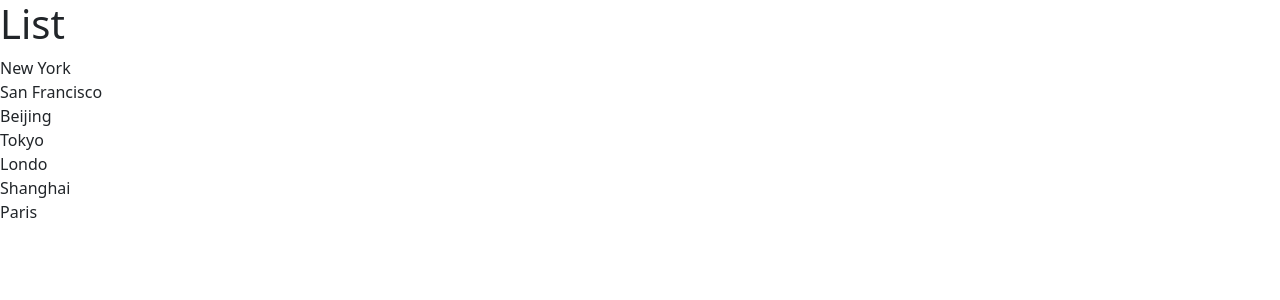
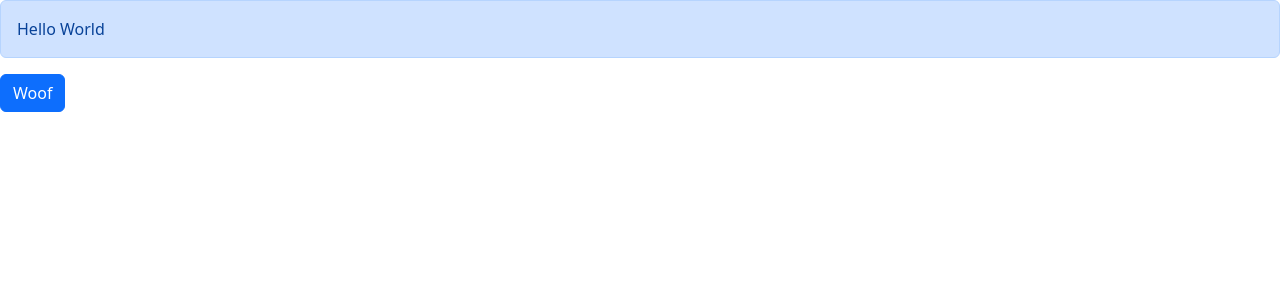
Before and after one commit to deardaveed/react-18-for-beginners, a React (Vite) app: page / in a window 1280 px wide. Shown: the top 300 px of the page. Built offline with nearby package versions, Linux system fonts and the light colour scheme.

Commit message:
added button component

```diff
--- a/src/App.tsx
+++ b/src/App.tsx
@@ -1,7 +1,13 @@
-import ListGroup from './components/ListGroup';
+import Alert from './components/Alert';
+import Button from './components/Button';
 
 function App() {
-  return <div><ListGroup /></div>;
+  return (
+    <div>
+      <Alert>Hello World</Alert>
+      <Button>Woof</Button>
+    </div>
+  );
 }
 
 export default App;
--- a/src/Message.tsx
+++ b/src/Message.tsx
@@ -1,9 +1,10 @@
-function Message () {
+function Message() {
   //JSX: javascript XML
   const name = 'David';
 
-  if (name)
+  if (name) {
     return <h1>Hello {name}!</h1>;
+  }
   return <h1>Hello World</h1>;
 }
 
--- /dev/null
+++ b/src/components/Alert.tsx
@@ -0,0 +1,11 @@
+import { ReactNode } from 'react';
+
+interface Props {
+  children: ReactNode;
+}
+
+const Alert = ({ children }: Props) => {
+  return <div className='alert alert-primary'>{children}</div>;
+};
+
+export default Alert;
--- /dev/null
+++ b/src/components/Button.tsx
@@ -0,0 +1,13 @@
+interface Props {
+  children: string;
+}
+
+const Button = ({ children }: Props) => {
+  return (
+    <button type='button' className='btn btn-primary'>
+      {children}
+    </button>
+  );
+};
+
+export default Button;
--- a/src/components/ListGroup.tsx
+++ b/src/components/ListGroup.tsx
@@ -1,20 +1,37 @@
-function ListGroup() {
-  const items = [
-    'New York',
-    'San Francisco',
-    'Beijing',
-    'Tokyo',
-    'Londo',
-    'Shanghai',
-    'Paris'
-  ];
+import { useState } from 'react';
+
+interface Props {
+  items: string[];
+  heading: string;
+  onSelectItem: (item: string) => void;
+}
+
+function ListGroup({ items, heading, onSelectItem }: Props) {
+  //hook
+  const [selectedIndex, setSelectedIndex] = useState(-1);
 
   return (
     <>
-      <h1>List</h1>
-      <ul className = "list-group">
-     { items.map(item => <li>{item}</li> ) }
-    </ul>
+      <h1>{heading}</h1>
+      {items.length === 0 && <p>No item found</p>}
+      <ul className='list-group'>
+        {items.map((item, index) => (
+          <li
+            className={
+              selectedIndex === index
+                ? 'list-group-item active'
+                : 'list-group-item'
+            }
+            key={item}
+            onClick={() => {
+              setSelectedIndex(index);
+              onSelectItem(item);
+            }}
+          >
+            {item}
+          </li>
+        ))}
+      </ul>
     </>
   );
 }
```
